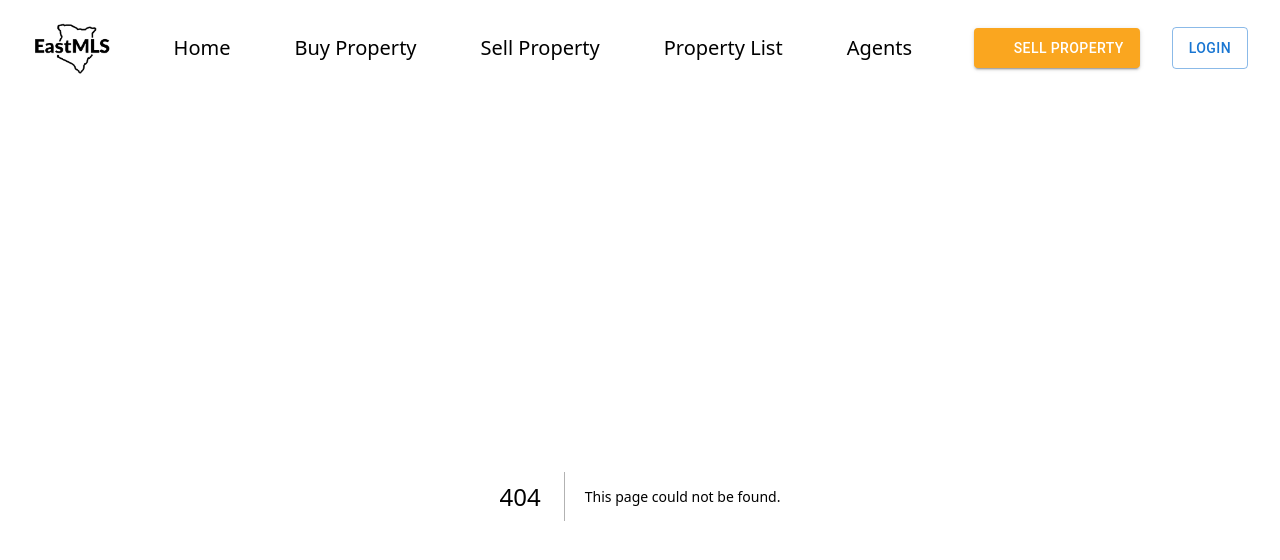
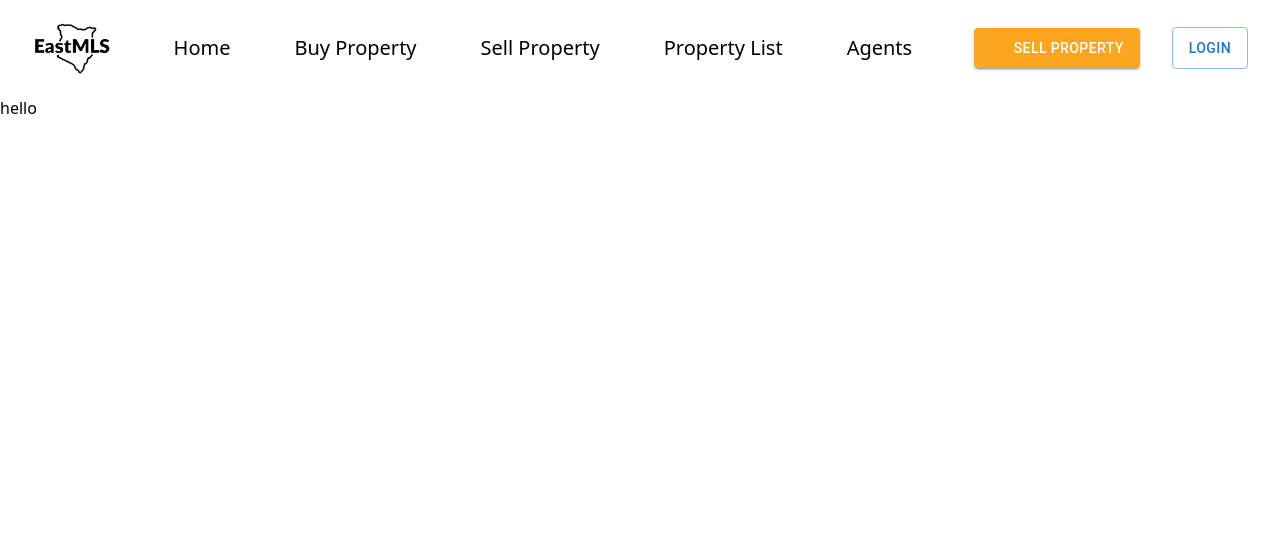
Before and after one commit to BIRKURWARJAY/EastMls, a Next.js app: page /properties in a window 1280 px wide. Before the commit this address had no page. Shown: the top 560 px of the page. Built offline with nearby package versions, Linux system fonts and the light colour scheme; some icons are missing.

Commit message:
first commit in my new branch

```diff
--- a/package.json
+++ b/package.json
@@ -24,6 +24,7 @@
   "devDependencies": {
     "@tailwindcss/postcss": "^4",
     "@types/node": "24.1.0",
+    "@types/react": "19.1.8",
     "tailwindcss": "^4",
     "typescript": "5.8.3"
   }
--- /dev/null
+++ b/src/app/properties/page.js
@@ -0,0 +1,13 @@
+import React from 'react'
+
+function page() {
+  return (
+    <div>
+      <h1>
+        hello
+      </h1>
+    </div>
+  )
+}
+
+export default page
--- a/src/components/Header.js
+++ b/src/components/Header.js
@@ -22,7 +22,7 @@ export default function Header() {
         <Link href={"/"}>Home</Link>
         <Link href={"/buy-property"}>Buy Property</Link>
         <Link href={"/sell-property"}>Sell Property</Link>
-        <Link href={"/property-list"}>Property List</Link>
+        <Link href={"/properties"}>Property List</Link>
         <Link href={"/agents"}>Agents</Link>
       </Stack>
 
```
Also changed, not shown: 1 other file (tests, documents, lock files or other folders).
